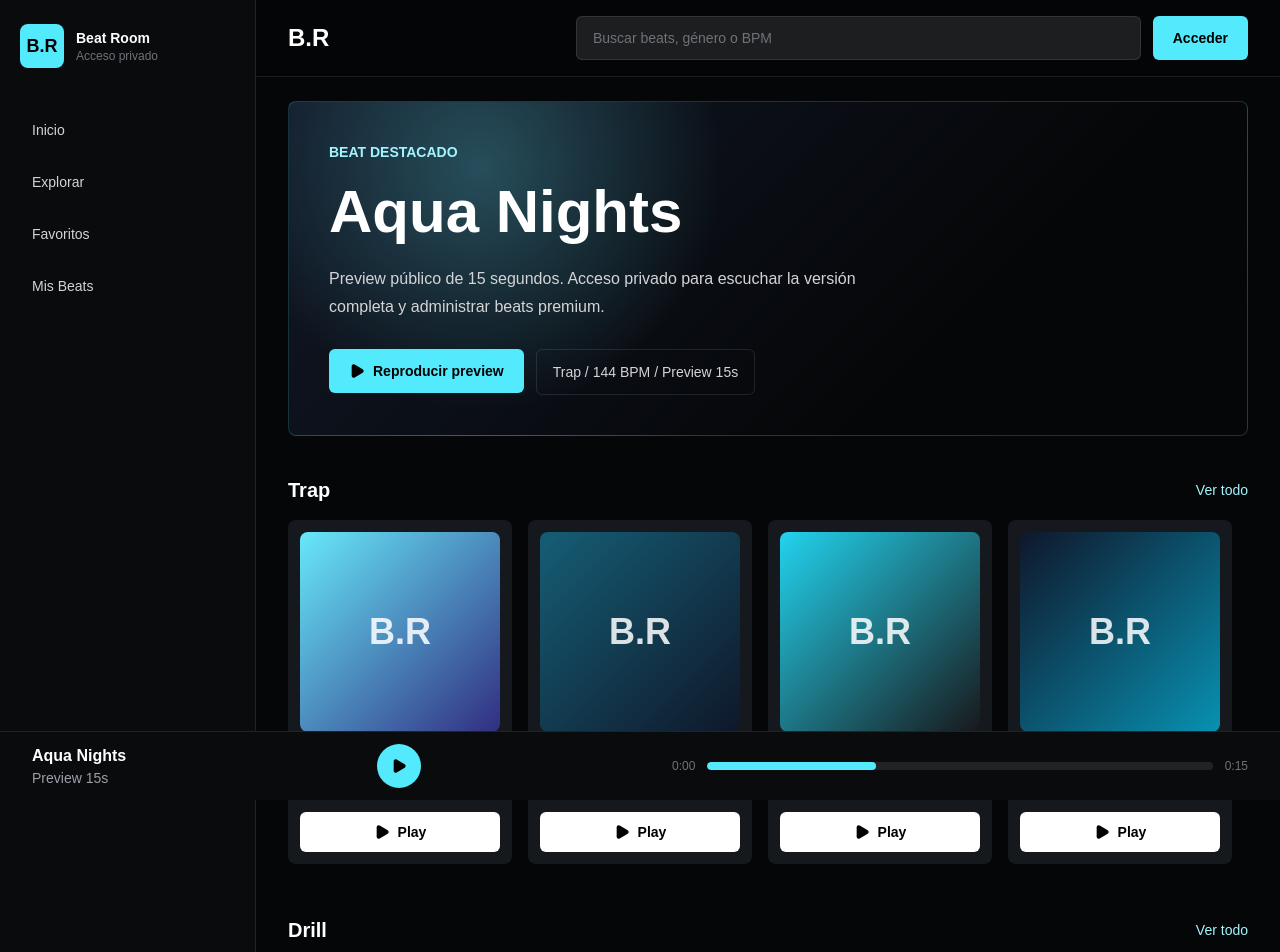
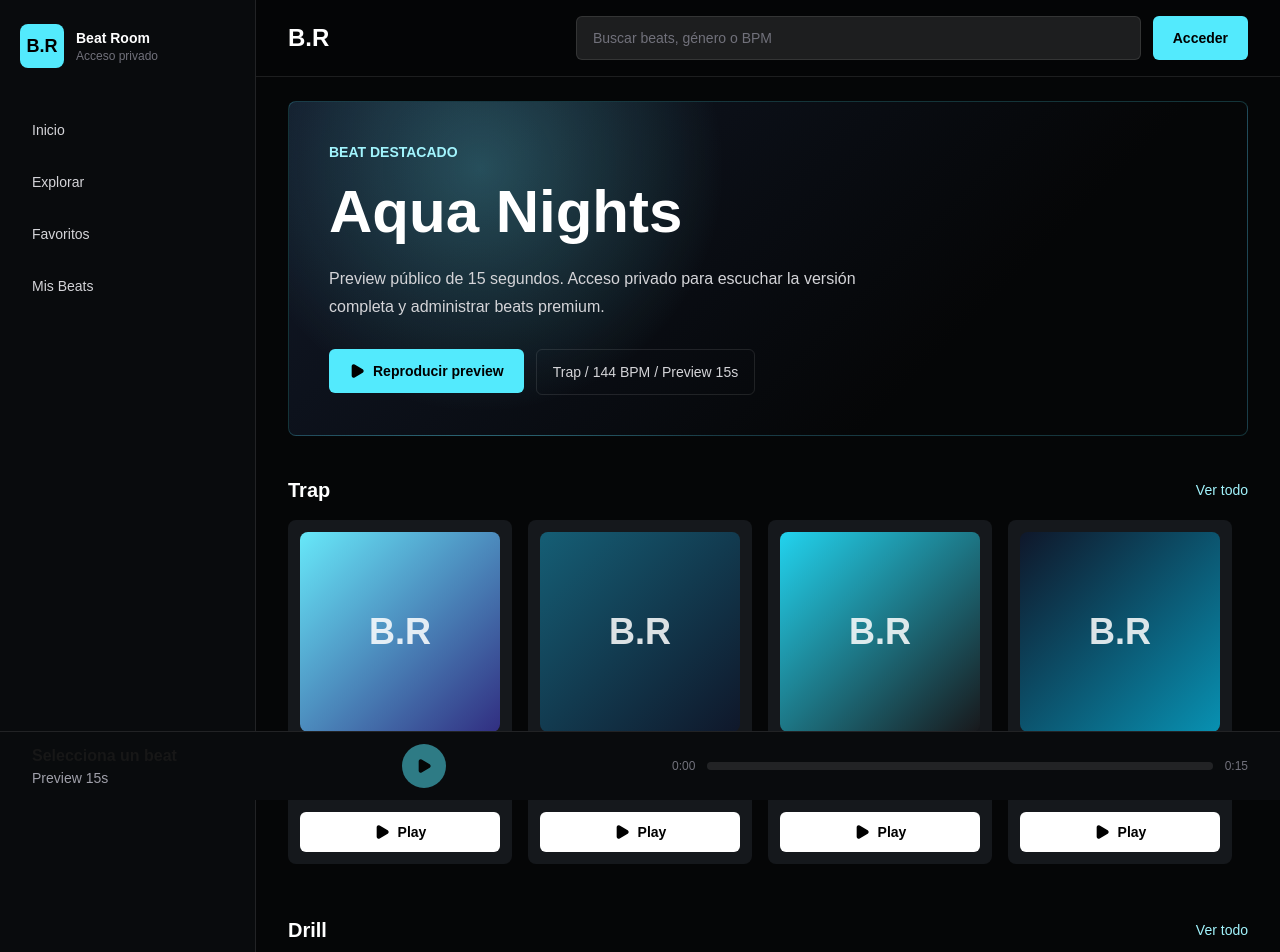
Before and after one commit to barbillaredcord-hue/br-platform, a Next.js app: page / in a window 1280 px wide. Shown: the top 952 px of the page. Built offline with nearby package versions, Linux system fonts and the light colour scheme.

Commit message:
Crear reproductor demo global

```diff
--- a/src/app/beats/[id]/page.tsx
+++ b/src/app/beats/[id]/page.tsx
@@ -29,7 +29,7 @@ export default async function BeatPage({ params }: BeatPageProps) {
   const relatedBeats = getRelatedBeats(beat);
 
   return (
-    <main className="min-h-screen bg-[#050607] px-4 py-6 text-white md:px-8">
+    <main className="min-h-screen bg-[#050607] px-4 py-6 pb-32 text-white md:px-8">
       <div className="mx-auto max-w-7xl space-y-8">
         <Link
           href="/"
@@ -78,7 +78,9 @@ export default async function BeatPage({ params }: BeatPageProps) {
             </div>
 
             <div className="mt-7 flex flex-wrap gap-3">
-              <PlayButton>Play Preview 15s</PlayButton>
+              <PlayButton beat={beat} mode="preview" showPauseState>
+                Play Preview 15s
+              </PlayButton>
               <button className="rounded-md border border-cyan-300/30 px-5 py-3 text-sm font-bold text-cyan-200 transition hover:border-cyan-300 hover:bg-cyan-300/10">
                 Solicitar acceso
               </button>
--- a/src/app/layout.tsx
+++ b/src/app/layout.tsx
@@ -1,5 +1,7 @@
 import type { Metadata } from "next";
 import { Geist, Geist_Mono } from "next/font/google";
+import { PlayerBar } from "@/components/PlayerBar";
+import { PlayerProvider } from "@/context/PlayerContext";
 import "./globals.css";
 
 const geistSans = Geist({
@@ -27,7 +29,12 @@ export default function RootLayout({
       lang="en"
       className={`${geistSans.variable} ${geistMono.variable} h-full antialiased`}
     >
-      <body className="min-h-full flex flex-col">{children}</body>
+      <body className="min-h-full flex flex-col">
+        <PlayerProvider>
+          {children}
+          <PlayerBar />
+        </PlayerProvider>
+      </body>
     </html>
   );
 }
--- a/src/app/page.tsx
+++ b/src/app/page.tsx
@@ -2,7 +2,6 @@ import { AdminPreview } from "@/components/AdminPreview";
 import { BeatRow } from "@/components/BeatRow";
 import { Header } from "@/components/Header";
 import { HeroBeat } from "@/components/HeroBeat";
-import { PlayerBar } from "@/components/PlayerBar";
 import { Sidebar } from "@/components/Sidebar";
 import { beatRows, featuredBeat } from "@/data/beats";
 
@@ -26,8 +25,6 @@ export default function Home() {
           </div>
         </section>
       </div>
-
-      <PlayerBar beat={featuredBeat} />
     </main>
   );
 }
--- a/src/components/BeatCard.tsx
+++ b/src/components/BeatCard.tsx
@@ -1,7 +1,7 @@
 import Link from "next/link";
 import type { Beat } from "@/data/beats";
 import { AccessBadge } from "./AccessBadge";
-import { Play } from "lucide-react";
+import { PlayButton } from "./PlayButton";
 
 type BeatCardProps = {
   beat: Beat;
@@ -17,10 +17,8 @@ const coverGradients = [
 
 export function BeatCard({ beat, gradientIndex }: BeatCardProps) {
   return (
-    <Link
-      href={`/beats/${beat.id}`}
-      className="block w-56 shrink-0 snap-start rounded-lg bg-[#15181c] p-3 transition hover:bg-[#1c2127]"
-    >
+    <article className="w-56 shrink-0 snap-start rounded-lg bg-[#15181c] p-3 transition hover:bg-[#1c2127]">
+      <Link href={`/beats/${beat.id}`} className="block">
         <div className={`mb-4 grid aspect-square place-items-center rounded-lg ${coverGradients[gradientIndex % coverGradients.length]}`}>
           <span className="text-4xl font-black text-white/85">B.R</span>
         </div>
@@ -33,10 +31,10 @@ export function BeatCard({ beat, gradientIndex }: BeatCardProps) {
           </div>
           {beat.locked ? <AccessBadge /> : null}
         </div>
-      <span className="mt-4 flex h-10 w-full items-center justify-center gap-2 rounded-md bg-white text-sm font-bold text-black transition hover:bg-cyan-200">
-        <Play className="h-4 w-4 fill-current" aria-hidden="true" />
+      </Link>
+      <PlayButton variant="light" className="mt-4" beat={beat} mode="preview" showPauseState>
         Play
-      </span>
-    </Link>
+      </PlayButton>
+    </article>
   );
 }
--- a/src/components/HeroBeat.tsx
+++ b/src/components/HeroBeat.tsx
@@ -15,7 +15,9 @@ export function HeroBeat({ beat }: HeroBeatProps) {
           Preview público de 15 segundos. Acceso privado para escuchar la versión completa y administrar beats premium.
         </p>
         <div className="mt-7 flex flex-wrap gap-3">
-          <PlayButton>Reproducir preview</PlayButton>
+          <PlayButton beat={beat} mode="preview" showPauseState>
+            Reproducir preview
+          </PlayButton>
           <span className="rounded-md border border-white/10 px-4 py-3 text-sm text-zinc-300">
             {beat.genre} / {beat.bpm} BPM / Preview 15s
           </span>
--- a/src/components/PlayButton.tsx
+++ b/src/components/PlayButton.tsx
@@ -1,10 +1,18 @@
-import { Play } from "lucide-react";
+"use client";
+
+import { Pause, Play } from "lucide-react";
+import type { Beat } from "@/data/beats";
+import type { PlayerMode } from "@/context/PlayerContext";
+import { usePlayer } from "@/context/PlayerContext";
 
 type PlayButtonProps = {
   children?: React.ReactNode;
   variant?: "primary" | "light" | "circle";
   className?: string;
   ariaLabel?: string;
+  beat?: Beat;
+  mode?: PlayerMode;
+  showPauseState?: boolean;
 };
 
 const variants = {
@@ -18,13 +26,41 @@ export function PlayButton({
   variant = "primary",
   className = "",
   ariaLabel,
+  beat,
+  mode = "preview",
+  showPauseState = false,
 }: PlayButtonProps) {
+  const { currentBeat, isPlaying, playBeat, togglePlayback } = usePlayer();
+  const isActive = Boolean(beat && currentBeat?.id === beat.id);
+  const isPausedIcon = showPauseState && isActive && isPlaying;
+
   return (
     <button
+      type="button"
       className={`flex items-center justify-center transition ${variants[variant]} ${className}`}
       aria-label={ariaLabel}
+      onClick={(event) => {
+        event.preventDefault();
+        event.stopPropagation();
+
+        if (!beat) {
+          togglePlayback();
+          return;
+        }
+
+        if (isActive) {
+          togglePlayback();
+          return;
+        }
+
+        playBeat(beat, mode);
+      }}
     >
-      <Play className="h-4 w-4 fill-current" aria-hidden="true" />
+      {isPausedIcon ? (
+        <Pause className="h-4 w-4 fill-current" aria-hidden="true" />
+      ) : (
+        <Play className="h-4 w-4 fill-current" aria-hidden="true" />
+      )}
       {children}
     </button>
   );
--- a/src/components/PlayerBar.tsx
+++ b/src/components/PlayerBar.tsx
@@ -1,25 +1,41 @@
-import type { Beat } from "@/data/beats";
-import { PlayButton } from "./PlayButton";
+"use client";
 
-type PlayerBarProps = {
-  beat: Beat;
-};
+import { Pause, Play } from "lucide-react";
+import { usePlayer } from "@/context/PlayerContext";
 
-export function PlayerBar({ beat }: PlayerBarProps) {
+export function PlayerBar() {
+  const { currentBeat, isPlaying, mode, togglePlayback } = usePlayer();
+  const status = mode === "full" ? "Acceso completo" : "Preview 15s";
+  const progressWidth = currentBeat && isPlaying ? "w-1/3" : "w-0";
+
   return (
     <footer className="fixed inset-x-0 bottom-0 z-30 border-t border-white/10 bg-[#090b0d] px-4 py-3 md:px-8">
       <div className="mx-auto flex max-w-7xl flex-col gap-3 md:flex-row md:items-center md:justify-between">
-        <div>
-          <p className="font-semibold">{beat.name}</p>
-          <p className="text-sm text-zinc-400">Preview 15s</p>
+        <div className="min-w-0">
+          <p className="truncate font-semibold">{currentBeat?.name ?? "Selecciona un beat"}</p>
+          <p className="text-sm text-zinc-400">
+            {currentBeat ? `${currentBeat.genre} · ${status}` : "Preview 15s"}
+          </p>
         </div>
-        <PlayButton variant="circle" ariaLabel="Reproducir" />
+        <button
+          type="button"
+          className="grid h-11 w-11 place-items-center rounded-full bg-cyan-300 text-black transition hover:bg-cyan-200 disabled:cursor-not-allowed disabled:opacity-50"
+          aria-label={isPlaying ? "Pausar" : "Reproducir"}
+          disabled={!currentBeat}
+          onClick={togglePlayback}
+        >
+          {isPlaying ? (
+            <Pause className="h-4 w-4 fill-current" aria-hidden="true" />
+          ) : (
+            <Play className="h-4 w-4 fill-current" aria-hidden="true" />
+          )}
+        </button>
         <div className="flex flex-1 items-center gap-3 md:max-w-xl">
           <span className="text-xs text-zinc-500">0:00</span>
           <div className="h-2 flex-1 overflow-hidden rounded-full bg-white/10">
-            <div className="h-full w-1/3 rounded-full bg-cyan-300" />
+            <div className={`h-full rounded-full bg-cyan-300 transition-all ${progressWidth}`} />
           </div>
-          <span className="text-xs text-zinc-500">0:15</span>
+          <span className="text-xs text-zinc-500">{mode === "full" ? "Full" : "0:15"}</span>
         </div>
       </div>
     </footer>
--- /dev/null
+++ b/src/context/PlayerContext.tsx
@@ -0,0 +1,55 @@
+"use client";
+
+import { createContext, useContext, useMemo, useState } from "react";
+import type { Beat } from "@/data/beats";
+
+export type PlayerMode = "preview" | "full";
+
+type PlayerContextValue = {
+  currentBeat: Beat | null;
+  isPlaying: boolean;
+  mode: PlayerMode;
+  playBeat: (beat: Beat, mode?: PlayerMode) => void;
+  togglePlayback: () => void;
+  pause: () => void;
+};
+
+const PlayerContext = createContext<PlayerContextValue | null>(null);
+
+export function PlayerProvider({ children }: { children: React.ReactNode }) {
+  const [currentBeat, setCurrentBeat] = useState<Beat | null>(null);
+  const [isPlaying, setIsPlaying] = useState(false);
+  const [mode, setMode] = useState<PlayerMode>("preview");
+
+  const value = useMemo<PlayerContextValue>(
+    () => ({
+      currentBeat,
+      isPlaying,
+      mode,
+      playBeat: (beat, nextMode = "preview") => {
+        setCurrentBeat(beat);
+        setMode(nextMode);
+        setIsPlaying(true);
+      },
+      togglePlayback: () => {
+        if (currentBeat) {
+          setIsPlaying((playing) => !playing);
+        }
+      },
+      pause: () => setIsPlaying(false),
+    }),
+    [currentBeat, isPlaying, mode],
+  );
+
+  return <PlayerContext.Provider value={value}>{children}</PlayerContext.Provider>;
+}
+
+export function usePlayer() {
+  const context = useContext(PlayerContext);
+
+  if (!context) {
+    throw new Error("usePlayer must be used within PlayerProvider");
+  }
+
+  return context;
+}
```
Lines whose indentation alone changed are shown as unchanged.
